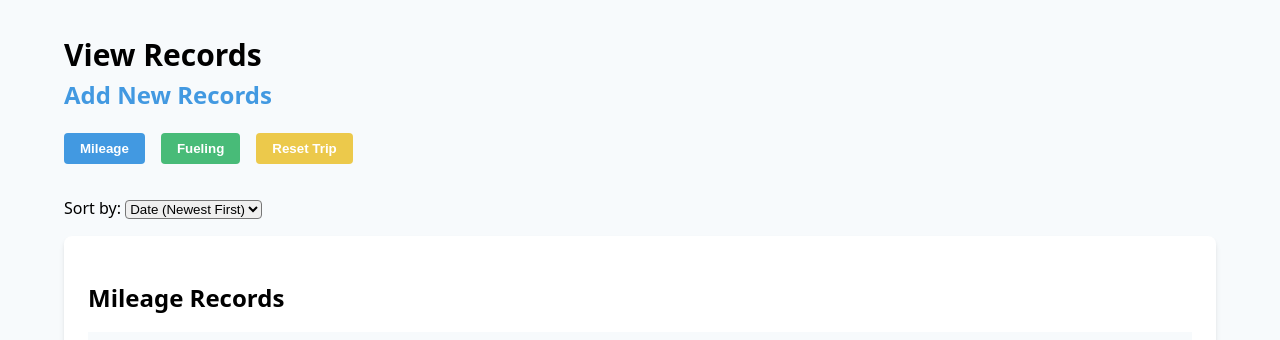
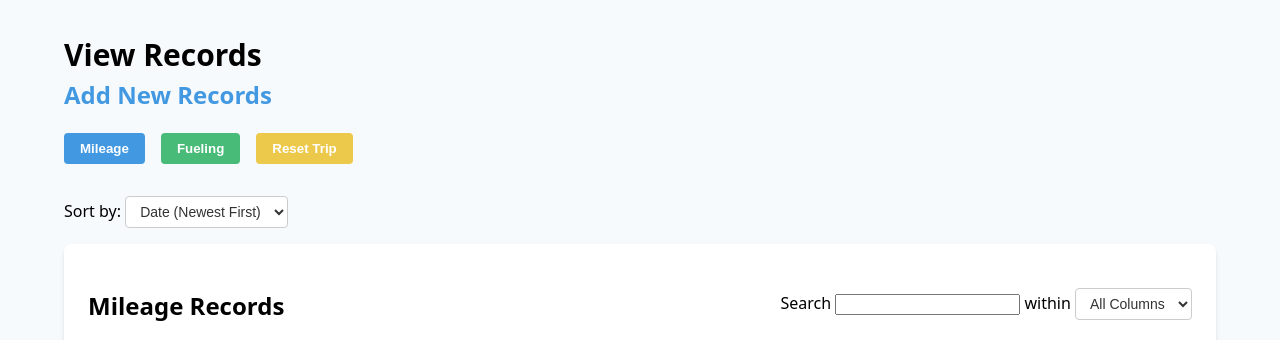
Before and after one commit to YapJJ/VehicleTracking, a PHP site: page / in a window 1280 px wide. Shown: the top 340 px of the page. Run offline with PHP 8.4, Linux system fonts and the light colour scheme; data that the repository does not hold is empty.

Commit message:
Update index.php
Update to include search feature in each tables

```diff
--- a/index.php
+++ b/index.php
@@ -54,8 +54,8 @@ $reset_trip_result = $db->query($reset_trip_query);
 
         <!-- Sorting Dropdown -->
         <div class="mb-4">
-            <label for="sortDropdown" class="mr-2">Sort by:</label>
-            <select id="sortDropdown" class="p-2 border rounded">
+            <label for="sortDropdown" class="text-1xl">Sort by:</label>
+            <select id="sortDropdown" class="columnSelect">
                 <option value="date_desc">Date (Newest First)</option>
                 <option value="date_asc">Date (Oldest First)</option>
                 <option value="location_asc">Location (A-Z)</option>
@@ -68,7 +68,20 @@ $reset_trip_result = $db->query($reset_trip_query);
         <div id="tablesContainer">
             <!-- Mileage Records Table -->
             <div id="mileageTable" class="table-wrapper">
-                <h2 class="text-2xl font-semibold mb-4">Mileage Records</h2>
+                <div class="search-header">
+                    <h2 class="text-2xl font-semibold mb-4">Mileage Records</h2>
+                    <div class="text-1xl">Search <input type="text" class="searchInput"/> within
+                        <select class="columnSelect">
+                            <option value="all">All Columns</option>
+                            <option value="0">Date Time</option>
+                            <option value="1">ODO (km)</option>
+                            <option value="2">Trip (km)</option>
+                            <option value="3">Avg (km/L)</option>
+                            <option value="4">Range (km)</option>
+                            <option value="5">Location</option>
+                        </select>
+                    </div>
+                </div>
                 <table class="data-table">
                     <thead>
                         <tr>
@@ -99,7 +112,19 @@ $reset_trip_result = $db->query($reset_trip_query);
 
             <!-- Fueling Records Table -->
             <div id="fuelingTable" class="table-wrapper hidden">
-                <h2 class="text-2xl font-semibold mb-4">Fueling Records</h2>
+                <div class="search-header">
+                    <h2 class="text-2xl font-semibold mb-4">Fueling Records</h2>
+                    <div class="text-1xl">Search <input type="text" class="searchInput"/> within
+                        <select class="columnSelect">
+                            <option value="all">All Columns</option>
+                            <option value="0">Date Time</option>
+                            <option value="1">Amount (RM)</option>
+                            <option value="2">Liter</option>
+                            <option value="3">Range After (km)</option>
+                            <option value="4">Location</option>
+                        </select>
+                    </div>
+                </div>
                 <table class="data-table">
                     <thead>
                         <tr>
@@ -128,7 +153,17 @@ $reset_trip_result = $db->query($reset_trip_query);
 
             <!-- Reset Trip Records Table -->
             <div id="resetTripTable" class="table-wrapper hidden">
-                <h2 class="text-2xl font-semibold mb-4">Reset Trip Records</h2>
+                <div class="search-header">
+                    <h2 class="text-2xl font-semibold mb-4">Reset Trip Records</h2>
+                    <div class="text-1xl">Search <input type="text" class="searchInput"/> within
+                        <select class="columnSelect">
+                            <option value="all">All Columns</option>
+                            <option value="0">Date Time</option>
+                            <option value="1">Mileage (km)</option>
+                            <option value="2">Location</option>
+                        </select>
+                    </div>
+                </div>
                 <table class="data-table">
                     <thead>
                         <tr>
@@ -198,15 +233,40 @@ $reset_trip_result = $db->query($reset_trip_query);
 
             function applyCurrentSort() {
                 const visibleTable = document.querySelector('.table-wrapper:not(.hidden) table');
-                if (visibleTable) {
-                    sortTable(visibleTable);
-                }
+                if (visibleTable) {sortTable(visibleTable);}
             }
 
             sortDropdown.addEventListener('change', applyCurrentSort);
+            applyCurrentSort(); // Initial sort
+        });
 
-            // Initial sort
-            applyCurrentSort();
+        document.querySelectorAll('.table-wrapper').forEach(container => {
+            let searchInput = container.querySelector('.searchInput');
+            let columnSelect = container.querySelector('.columnSelect');
+            let tableBody = container.querySelector('tbody');
+
+            function filterTable() {
+                let searchValue = searchInput.value.toLowerCase();
+                let selectedColumn = columnSelect.value;
+                let rows = tableBody.querySelectorAll('tr');
+
+                rows.forEach(row => {
+                    let cells = row.querySelectorAll('td');
+                    let match = false;
+                    if (selectedColumn === 'all') {
+                        match = Array.from(cells).some(cell => cell.innerText.toLowerCase().includes(searchValue));
+                    } else {
+                        let colIndex = parseInt(selectedColumn, 10);
+                        if (cells[colIndex] && cells[colIndex].innerText.toLowerCase().includes(searchValue)) {
+                            match = true;
+                        }
+                    }
+                    row.style.display = match ? '' : 'none';
+                });
+            }
+
+            searchInput.addEventListener('keyup', filterTable);
+            columnSelect.addEventListener('change', filterTable);
         });
     </script>
     </body>
```
